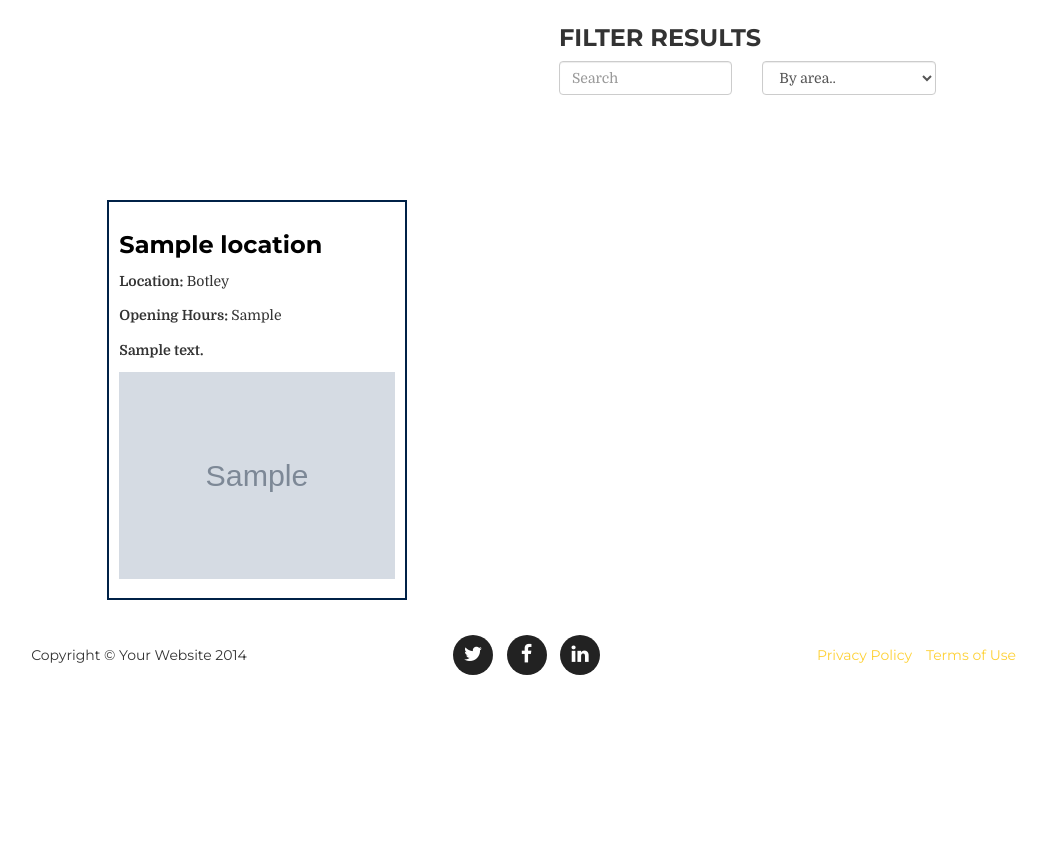
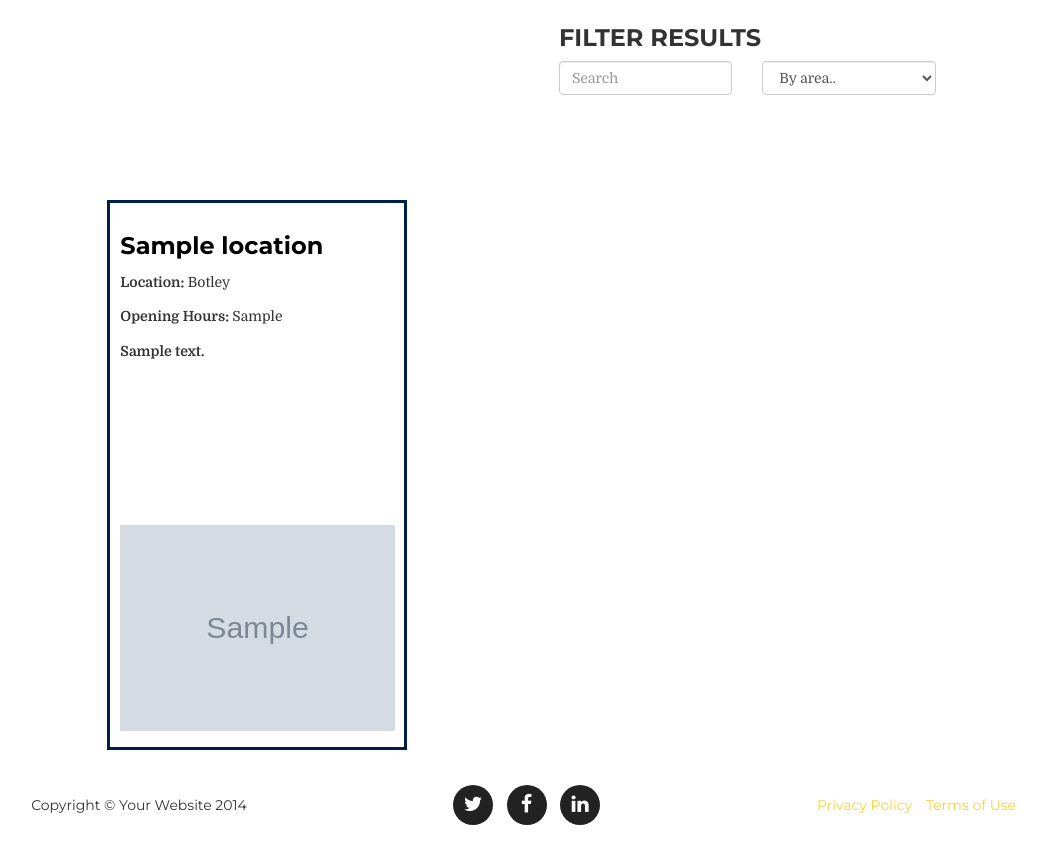
Before and after one commit to duncanhershey/sippinco, a Django app: page /location/ in a window 1280 px wide. Shown: the part 410-1260 px from the top of the page, without its empty margins (111-1157 px from the left). Before the commit the page ends 1085 px from the top, so only its background shows below. Run offline with Django 3.2, Linux system fonts and the light colour scheme; tables that the repository leaves empty hold one stand-in row (values such as "Sample post"); grey boxes marked "Sample" are stand-in pictures; some libraries are stand-ins or nearby versions.

Commit message:
Fixed location layout and styling. Added image placeholder.

```diff
--- a/core/views.py
+++ b/core/views.py
@@ -23,7 +23,7 @@ class LandingView(TemplateView):
 class LocationListView(ListView):
     model = coremodels.Location
     template_name = 'location/list.html'
-    paginate_by = 10
+    paginate_by = 8
 
 
 class LocationDetailView(DetailView):
--- a/static/css/isotope.css
+++ b/static/css/isotope.css
@@ -3,9 +3,9 @@
     padding: 10px;
     float: left;
     width: 300px;
-    height: 400px;
+    height: 550px;
     background: #FFF;
-    border: 2px solid #002147;
+    border: 3px solid #002147;
 }
 
 .grid-item--width2 { width: 50%; }
@@ -16,3 +16,25 @@
     display: block;
     clear: both;
 }
+
+.grid-item-content {
+    height: 530px;
+}
+
+.grid-item-content .location-details-container {
+    height: 50%;
+}
+
+.grid-item-content .location-details-spacer {
+    height: 5%;
+}
+
+.grid-item-content .location-img-container {
+    height: 40%;
+    width: 275px;
+    overflow: hidden;
+}
+
+.grid-item-content .location-img-container img {
+    width: 275px;
+}
--- a/templates/location/list.html
+++ b/templates/location/list.html
@@ -1,4 +1,5 @@
 {% extends "base/theme.html" %}
+{%load staticfiles %}
 {% load bootstrap_pagination %}
 {% block main_content %}
     <div class="data-layer">
@@ -47,8 +48,8 @@
                                     <select id="id_category" name="category" class="form-control">
                                         <option value="" {% if request.GET.category == "" %}selected{% endif %}>By area..</option>
                                         <option value="0" {% if request.GET.category == "0" %}selected{% endif %}>Botley</option>
-                                        <option value="1" {% if request.GET.category == "1" %}selected{% endif %}>Cowley</option>
-                                        <option value="2" {% if request.GET.category == "2" %}selected{% endif %}>Central</option>
+                                        <option value="1" {% if request.GET.category == "1" %}selected{% endif %}>Central</option>
+                                        <option value="2" {% if request.GET.category == "2" %}selected{% endif %}>Cowley</option>
                                         <option value="3" {% if request.GET.category == "3" %}selected{% endif %}>Headington</option>
                                         <option value="4" {% if request.GET.category == "4" %}selected{% endif %}>Jericho</option>
                                         <option value="5" {% if request.GET.category == "5" %}selected{% endif %}>Summertown</option>
@@ -69,14 +70,26 @@
                 {% for location in object_list %}
                     <div class="grid-item">
                         <div class='row'>
-                            <div class="col-md-12">
-                                <h3><a href=" {{ location.get_absolute_url }}">{{ location.title }}</a></h3>
-                                {% if location.area >= 0 %}<p><b>Location: </b>{{ location.get_area_display }}</p>{% endif %}
-                                {% if location.hours %}<p><b>Opening Hours: </b>{{ location.hours }}</p>{% endif %}
-                                <p><b>{{ location.description }}</b></p>
+                            <div class="col-md-12 grid-item-content">
+                                <div class="location-details-container">
+                                    <h3><a href=" {{ location.get_absolute_url }}">{{ location.title }}</a></h3>
+                                    {% if location.area >= 0 %}<p><b>Location: </b>{{ location.get_area_display }}</p>{% endif %}
+                                    {% if location.hours %}<p><b>Opening Hours: </b>{{ location.hours }}</p>{% endif %}
+                                    <p><b>{{ location.description|truncatewords:32 }}</b></p>
+                                </div>
+                                <div class="location-details-spacer"></div>
+                                <div class="location-img-container">
+                                    {% if location.image_file %}
+                                        <img class="img-responsive" src="{{ location.image_file.url }}" /><br><br><br>
+                                    {% else %}
+                                        <img class="img-responsive" src="{% static "img/location-placeholder.png" %}" /><br><br><br>
+                                    {% endif %}
+                                </div>
+                                {% comment %}
                                 {% if location.image_file %}
                                     <img class="img-responsive" src="{{ location.image_file.url }}"></img><br><br><br>
                                 {% endif %}
+                                {% endcomment %}
                             </div>
                         </div>
                     </div>
```
Also changed, not shown: static/img/location-placeholder.png (added).
